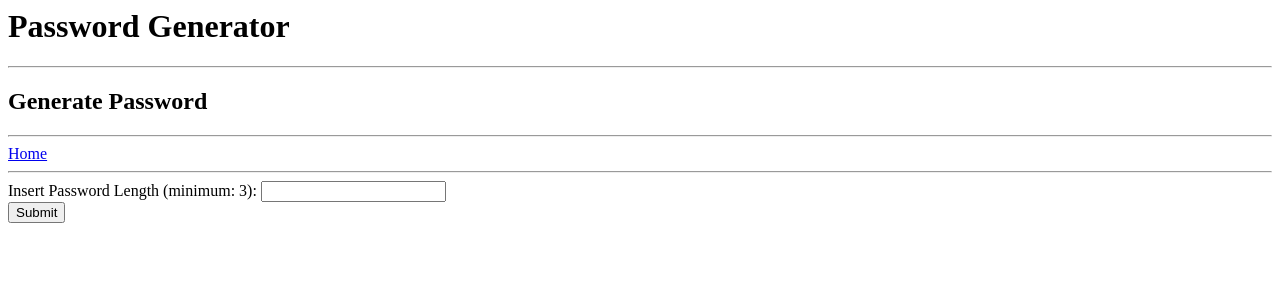
After one commit to MLeongQA/DevOpsPracticalProject, a Flask app: page /create in a window 1280 px wide. The commit adds this page. Shown: the top 300 px of the page. Run offline with Flask 2, Linux system fonts and the light colour scheme.

Commit message:
Working Form + Create + Read

```diff
--- /dev/null
+++ b/service_1/application/forms.py
@@ -0,0 +1,7 @@
+from flask_wtf import FlaskForm
+from wtforms import SubmitField, IntegerField
+from wtforms.validators import Length
+
+class PassLengthForm(FlaskForm):
+    pass_length = IntegerField("Insert Password Length (minimum: 3): ", validators = [Length(min=2)])
+    submit_length = SubmitField("Submit")
--- a/service_1/application/routes.py
+++ b/service_1/application/routes.py
@@ -1,21 +1,34 @@
-from flask import render_template
+from flask import render_template, redirect, request, url_for
 import requests
 
 from . import app, db
 from .models import Password
+from .forms import PassLengthForm
 
 @app.route("/")
+@app.route("/index")
 def index():
-    rand_string = requests.get("http://service-2:5000/get/string").text
-    rand_int = requests.get("http://service-3:5000/get/num").text
+    pass_record = Password.query.all()
+    return render_template("index.html", pass_record=pass_record)
 
-    gen_pass = rand_string + rand_int
-    score = requests.post("http://service-4:5000/post/password", data=gen_pass).json()
+@app.route("/create", methods=["GET", "POST"])
+def create():
+    pass_form = PassLengthForm()
 
-    pass_record = Password.query.all()
+    if request.method == "POST":
+        pass_length = pass_form.pass_length.data
+        rand_string = requests.post("http://service-2:5000/post/string", json=pass_length).text
+        rand_int = requests.get("http://service-3:5000/get/num").text
 
-    new_pass = Password(password=gen_pass, pass_score=score)
-    db.session.add(new_pass)
-    db.session.commit()
+        gen_pass = rand_string + rand_int
 
-    return render_template("index.html", pass_record=pass_record)
+        score = requests.post("http://service-4:5000/post/password", data=gen_pass).json()
+
+        new_pass = Password(password=gen_pass, pass_score=score)
+        db.session.add(new_pass)
+        db.session.commit()
+
+        return redirect(url_for("index"))
+
+    else:
+        return render_template("create.html", form=pass_form)
--- /dev/null
+++ b/service_1/application/templates/create.html
@@ -0,0 +1,16 @@
+{% extends "layout.html" %}
+
+{% block body %}
+<h2>Generate Password</h2>
+<hr>
+<form method='POST' action=''>
+    {{ form.hidden_tag() }}
+    <a href="{{  url_for('index')  }}">Home</a>
+    <br>
+    <hr>
+    {{ form.pass_length.label }} {{ form.pass_length }}
+    <br>
+{{ form.submit_length }}
+
+</form>
+{% endblock body %}
--- a/service_1/application/templates/index.html
+++ b/service_1/application/templates/index.html
@@ -2,6 +2,8 @@
 
 {% block body %}
     <h2>Passwords</h2>
+    <hr>
+    <a href="{{  url_for('create')  }}">Generate Password</a>
     <hr>
     <br>
     {% for password in pass_record %}
--- a/service_1/requirements.txt
+++ b/service_1/requirements.txt
@@ -1,4 +1,5 @@
 flask
 flask-sqlalchemy
 flask-wtf
+wtforms
 requests
--- a/service_3/app.py
+++ b/service_3/app.py
@@ -7,7 +7,7 @@ def gen_rand_num():
     return str(random.randint(1,99)).zfill(2)
 
 @app.route("/get/num")
-def get_string():
+def get_num():
     return gen_rand_num()
 
 if __name__ == "__main__":
```
Also changed, not shown: service_2/app.py (+5 -8 lines).
